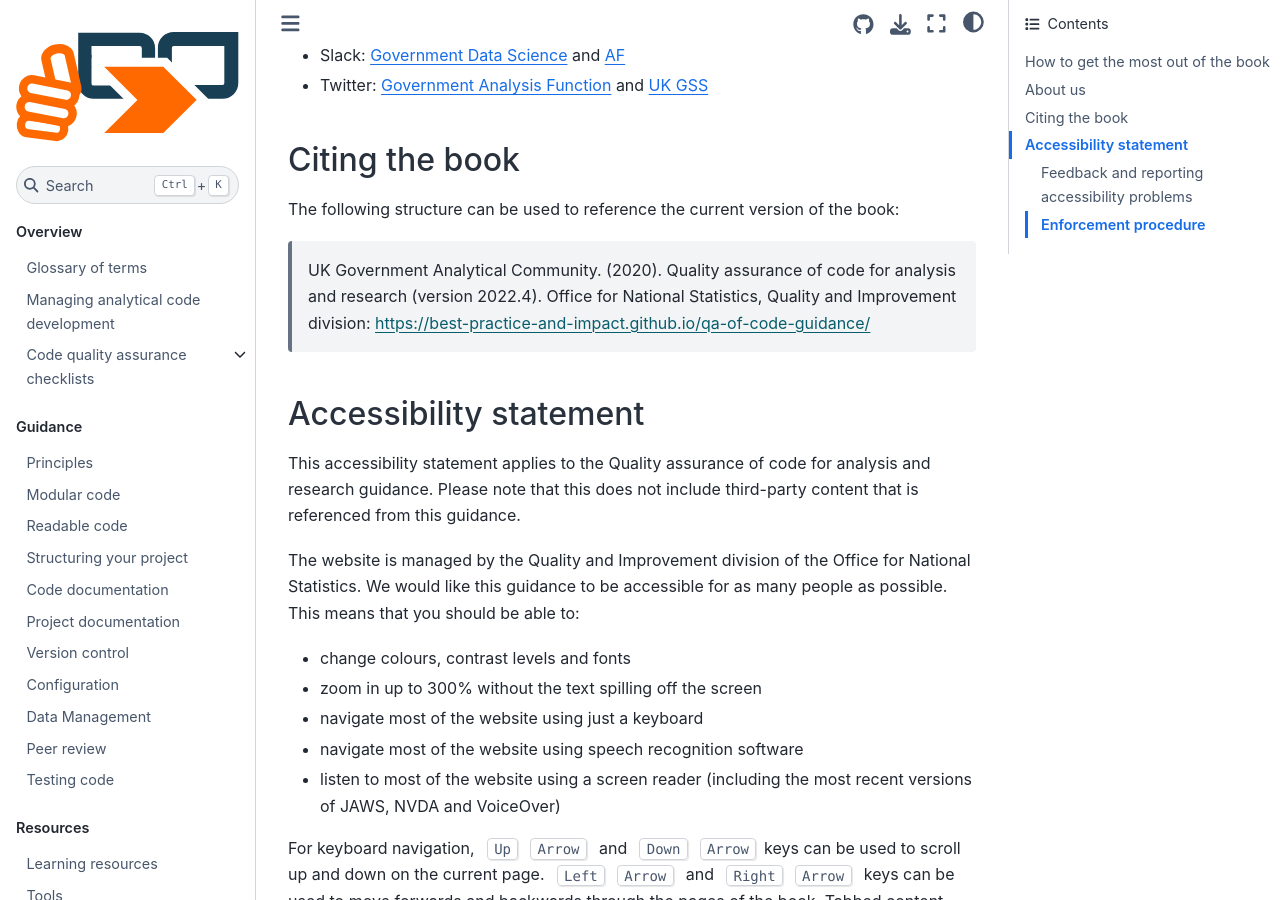
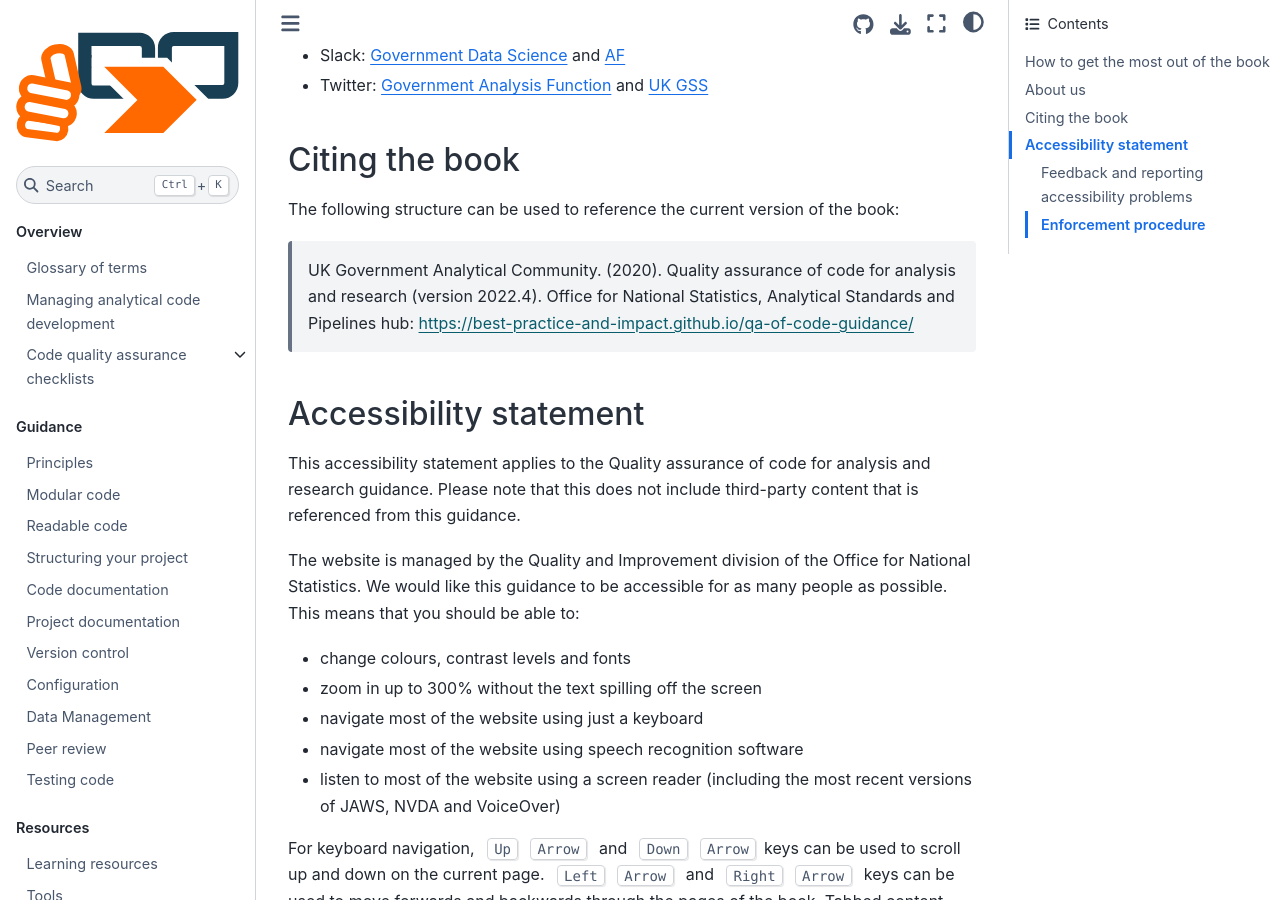
Before and after one commit to best-practice-and-impact/qa-of-code-guidance, a Jupyter Book: the page built from book/intro.md, in a window 1280 px wide and 900 px high, scrolled down 1374 px. Built offline with Jupyter Book 1.0.4 settings and Sphinx 7.4.7 and the Sphinx Book theme 1.1.4, drawn with Linux system fonts in a browser that asks for light colours.

Commit message:
Update reference to mention asap

```diff
--- a/book/intro.md
+++ b/book/intro.md
@@ -35,7 +35,7 @@
 
 The following structure can be used to reference the current version of the book:
 
-> UK Government Analytical Community. (2020). Quality assurance of code for analysis and research (version 2022.4). Office for National Statistics, Quality and Improvement division: https://best-practice-and-impact.github.io/qa-of-code-guidance/
+> UK Government Analytical Community. (2020). Quality assurance of code for analysis and research (version 2022.4). Office for National Statistics, Analytical Standards and Pipelines hub: https://best-practice-and-impact.github.io/qa-of-code-guidance/
 
 ## Accessibility statement
 
```
